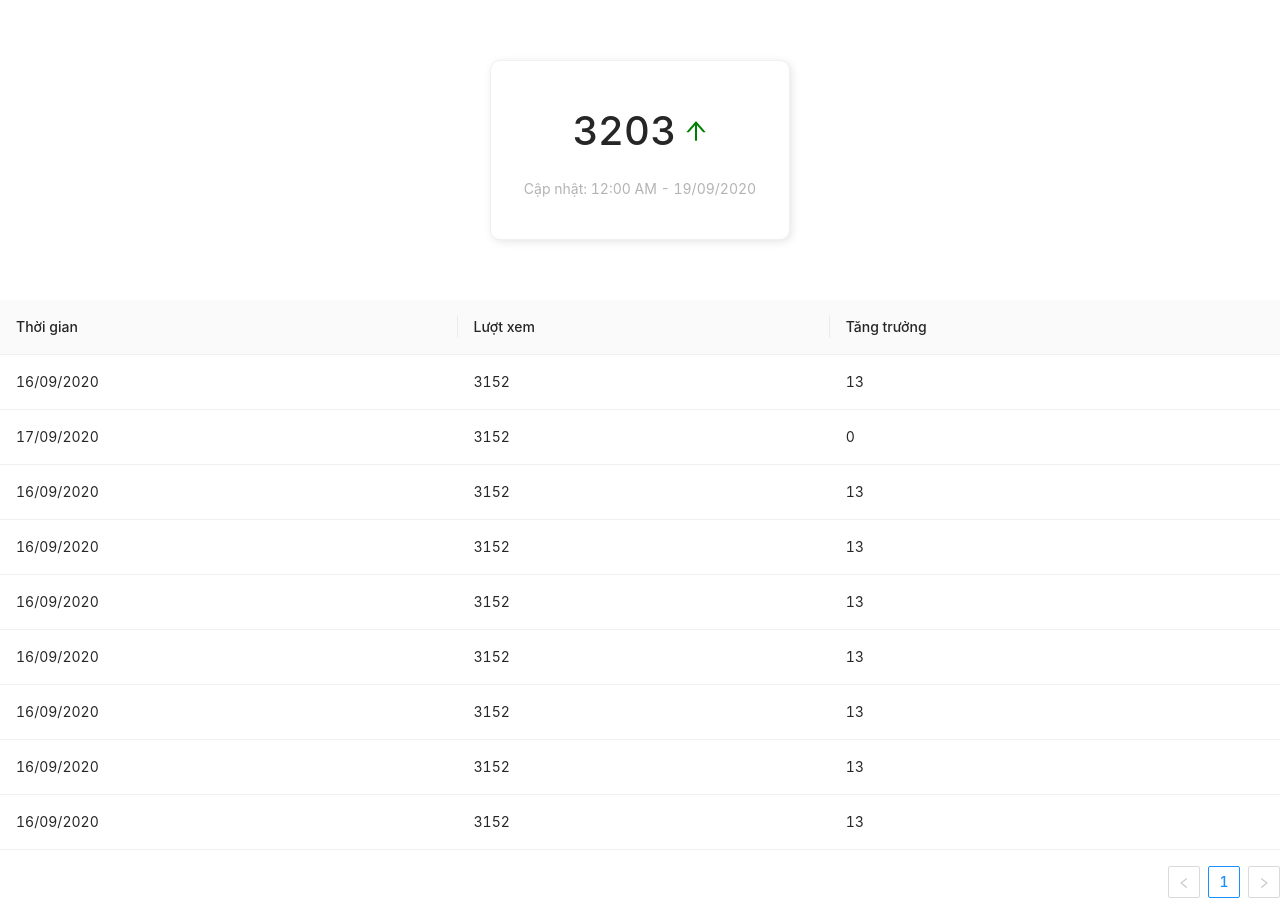
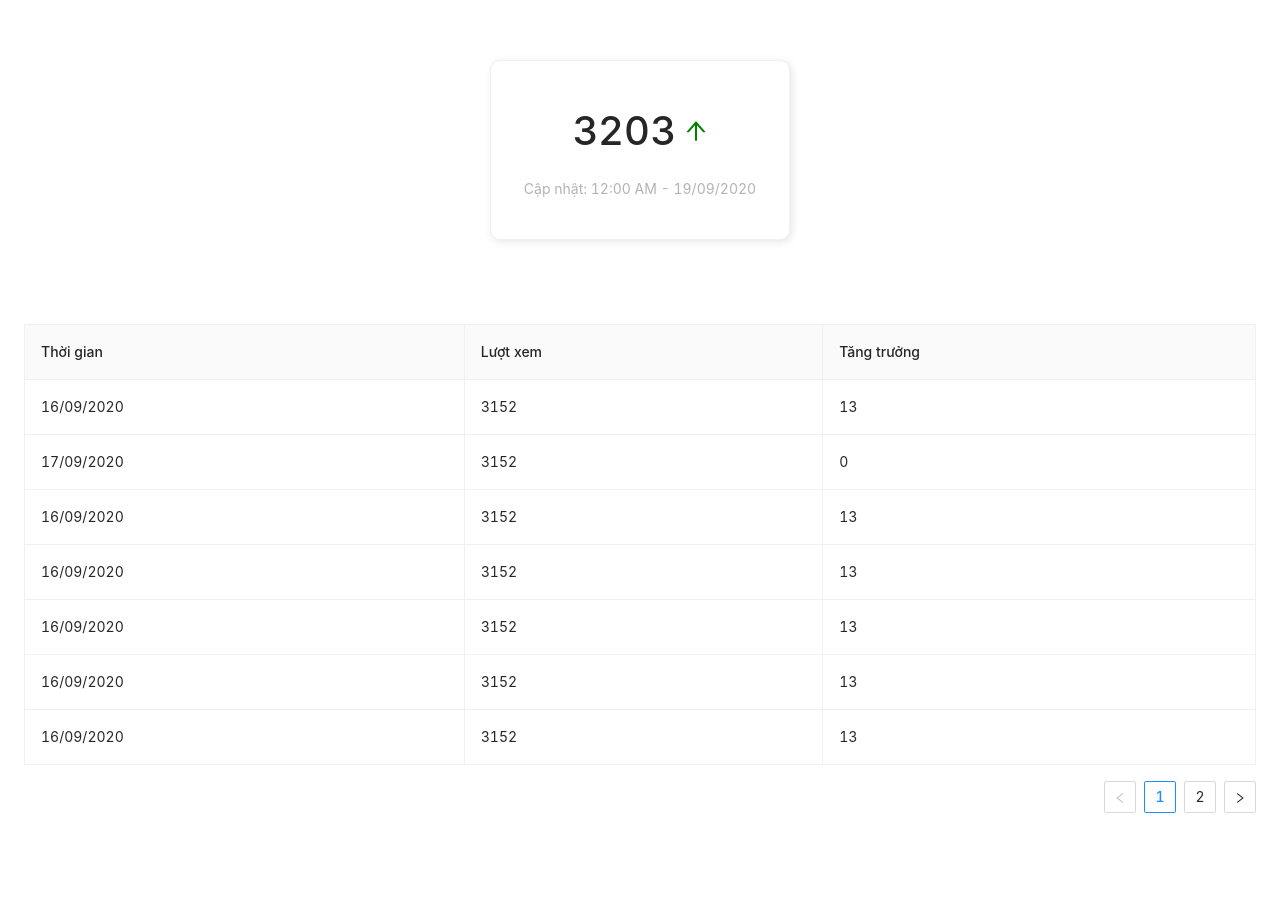
Before and after one commit to CaoHuy26/view-counter, a React (Create React App) app in the folder app/: page / in a window 1280 px wide. After the commit the page ends 853 px from the top, so only its background shows below. Built offline with nearby package versions, Linux system fonts and the light colour scheme.

Commit message:
Fix Table Pagination

```diff
--- a/app/src/components/Table.js
+++ b/app/src/components/Table.js
@@ -1,5 +1,6 @@
 import React from 'react';
 import { Table as TableTD } from 'antd';
+import columns from '../constants/columns';
 
 const data = [
   {
@@ -19,7 +20,7 @@ const data = [
     time: '9:30:00 AM'
   },
   {
-    _id: '5f61db1a4cadfa04c70efaac',
+    _id: '5f61db1a4cadfa04c70efaac1',
     username: 'caohuy26',
     view: 3152,
     differenceView: 13,
@@ -27,7 +28,7 @@ const data = [
     time: '9:30:00 AM'
   },
   {
-    _id: '5f61db1a4cadfa04c70efaac',
+    _id: '5f61db1a4cadfa04c70efaac2',
     username: 'caohuy26',
     view: 3152,
     differenceView: 13,
@@ -35,7 +36,7 @@ const data = [
     time: '9:30:00 AM'
   },
   {
-    _id: '5f61db1a4cadfa04c70efaac',
+    _id: '5f61db1a4cadfa04c70efaac3',
     username: 'caohuy26',
     view: 3152,
     differenceView: 13,
@@ -43,7 +44,7 @@ const data = [
     time: '9:30:00 AM'
   },
   {
-    _id: '5f61db1a4cadfa04c70efaac',
+    _id: '5f61db1a4cadfa04c70efaac4',
     username: 'caohuy26',
     view: 3152,
     differenceView: 13,
@@ -51,7 +52,7 @@ const data = [
     time: '9:30:00 AM'
   },
   {
-    _id: '5f61db1a4cadfa04c70efaac',
+    _id: '5f61db1a4cadfa04c70efaac5',
     username: 'caohuy26',
     view: 3152,
     differenceView: 13,
@@ -59,7 +60,7 @@ const data = [
     time: '9:30:00 AM'
   },
   {
-    _id: '5f61db1a4cadfa04c70efaac',
+    _id: '5f61db1a4cadfa04c70efaa45',
     username: 'caohuy26',
     view: 3152,
     differenceView: 13,
@@ -67,7 +68,7 @@ const data = [
     time: '9:30:00 AM'
   },
   {
-    _id: '5f61db1a4cadfa04c70efaac',
+    _id: '5f61db1a4cadfa04c70efaa42',
     username: 'caohuy26',
     view: 3152,
     differenceView: 13,
@@ -76,32 +77,25 @@ const data = [
   }
 ];
 
-const columns = [
-  {
-    title: 'Thời gian',
-    dataIndex: 'date',
-    key: 'date'
-  },
-  {
-    title: 'Lượt xem',
-    dataIndex: 'view',
-    key: 'view'
-  },
-  {
-    title: 'Tăng trưởng',
-    dataIndex: 'differenceView',
-    key: 'differenceView'
-  },
-];
-
-
 const Table = () => {
   return (
     <TableTD
+      style={styles.table}
       dataSource={data}
       columns={columns}
+      bordered={true}
+      rowKey={record => record._id}
+      pagination={{
+        defaultPageSize: 7
+      }}
     />
   );
 };
 
 export default Table;
+
+const styles = {
+  table: {
+    padding: 24
+  }
+};
--- /dev/null
+++ b/app/src/constants/columns.js
@@ -0,0 +1,19 @@
+const columns = [
+  {
+    title: 'Thời gian',
+    dataIndex: 'date',
+    key: 'date'
+  },
+  {
+    title: 'Lượt xem',
+    dataIndex: 'view',
+    key: 'view'
+  },
+  {
+    title: 'Tăng trưởng',
+    dataIndex: 'differenceView',
+    key: 'differenceView'
+  },
+];
+
+export default columns;
```
